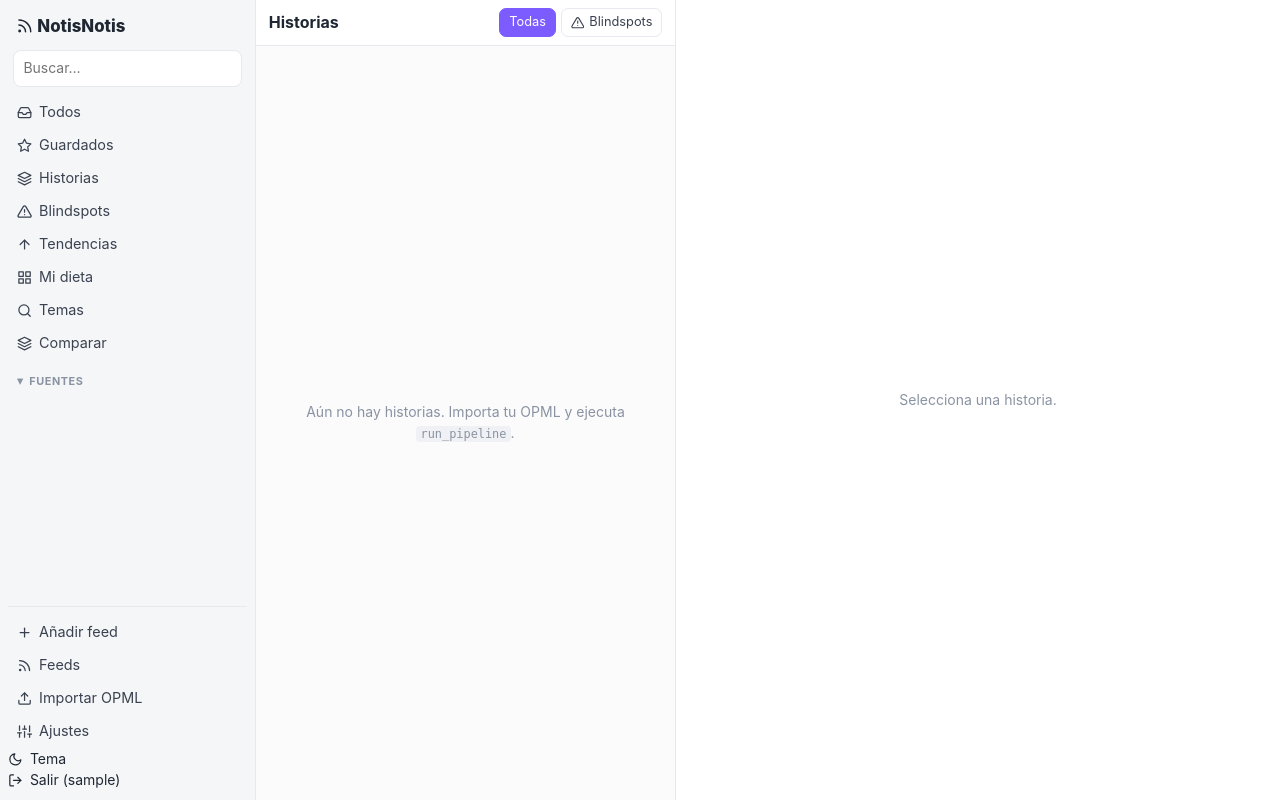
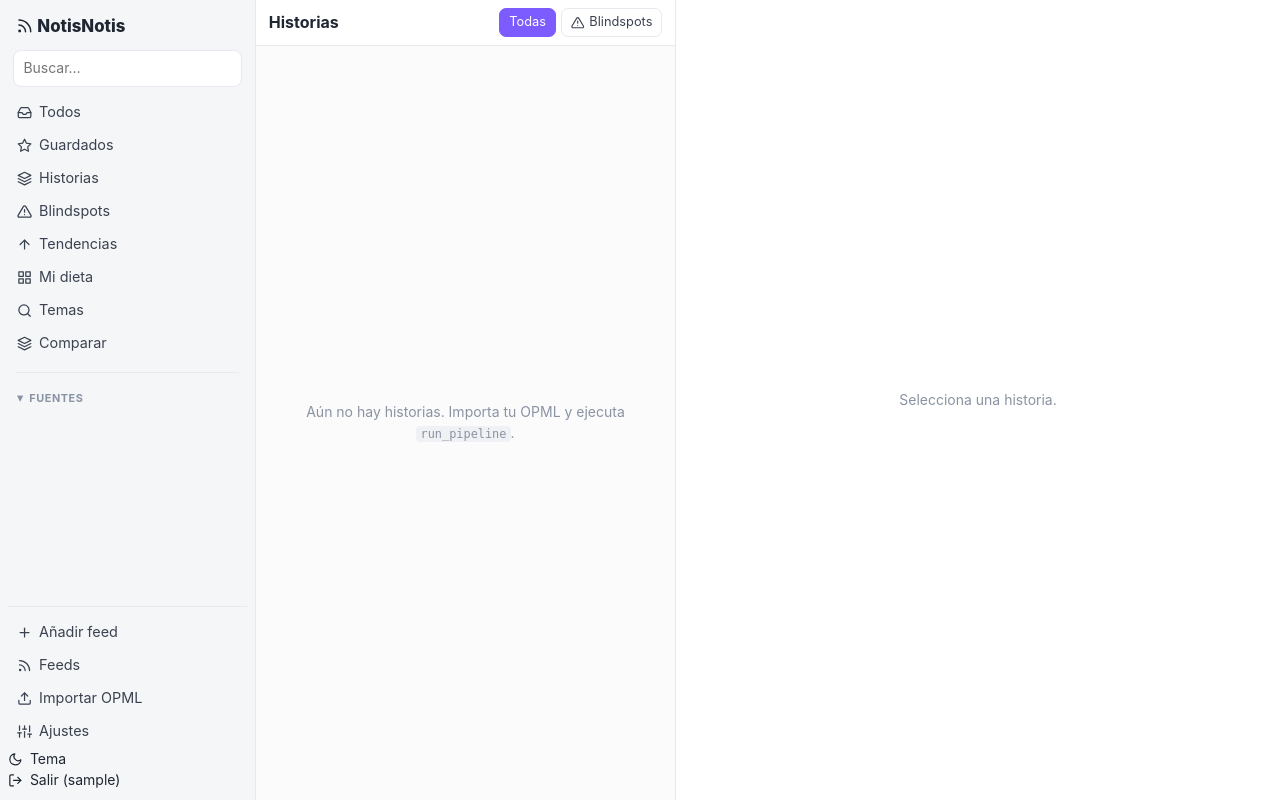
Before and after one commit to borborborja/notisnotis, a Django app: page / in a window 1280 px wide. Run offline with Django 4.2, Linux system fonts and the light colour scheme; the visitor is signed in with stand-in values (Sample User, id 1); data that the repository does not hold is empty.

Commit message:
Sidebar: separador horizontal antes de la sección Fuentes
Co-Authored-By: Claude Opus 4.7 <noreply@anthropic.com>

```diff
--- a/static/css/app.css
+++ b/static/css/app.css
@@ -326,6 +326,7 @@ body.resizing iframe { pointer-events: none; }
 @media (max-width: 900px) { .cmp-grid { grid-template-columns: 1fr; } }
 
 /* ---------- Sección colapsable del sidebar (Fuentes) ---------- */
+.sb-sep { border: 0; border-top: 1px solid var(--border); margin: .8rem .5rem .2rem; }
 .sb-section { display: flex; flex-direction: column; }
 .sb-section-head { background: none; border: none; cursor: pointer; padding: .9rem .6rem .3rem;
   font: inherit; font-size: .68rem; text-transform: uppercase; letter-spacing: .05em;
--- a/templates/partials/sidebar.html
+++ b/templates/partials/sidebar.html
@@ -26,6 +26,7 @@
   {% if 'compare' in features %}<a href="{% url 'stories:compare' %}" class="sb-item"><span><svg class="ic"><use href="#i-layers"/></svg> Comparar</span></a>{% endif %}
 </nav>
 
+<hr class="sb-sep">
 <div class="sb-section" data-section="sources">
 <button class="sb-section-head" type="button" data-section-toggle><span class="caret">▸</span> Fuentes</button>
 <div class="sb-section-body">
```
